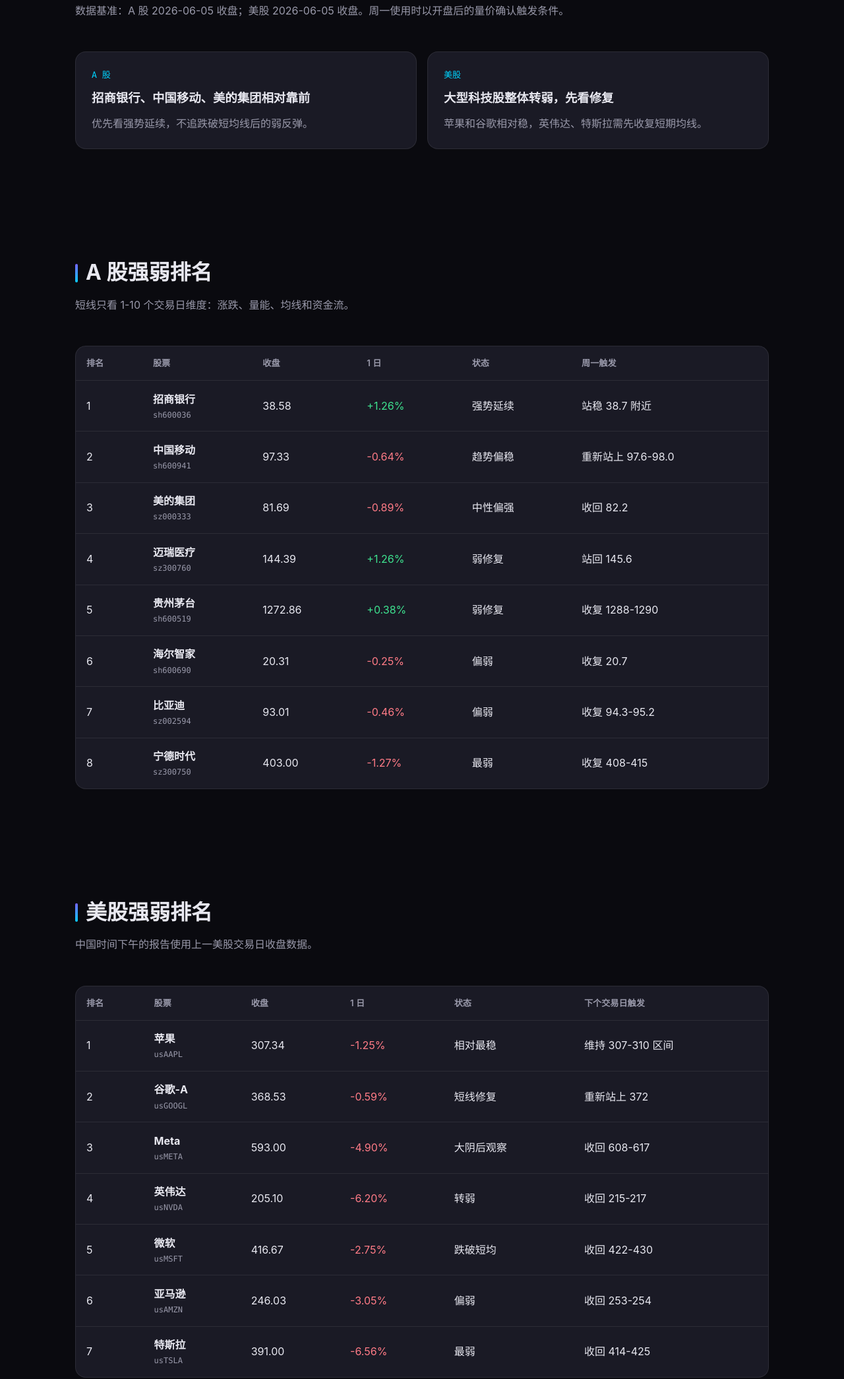
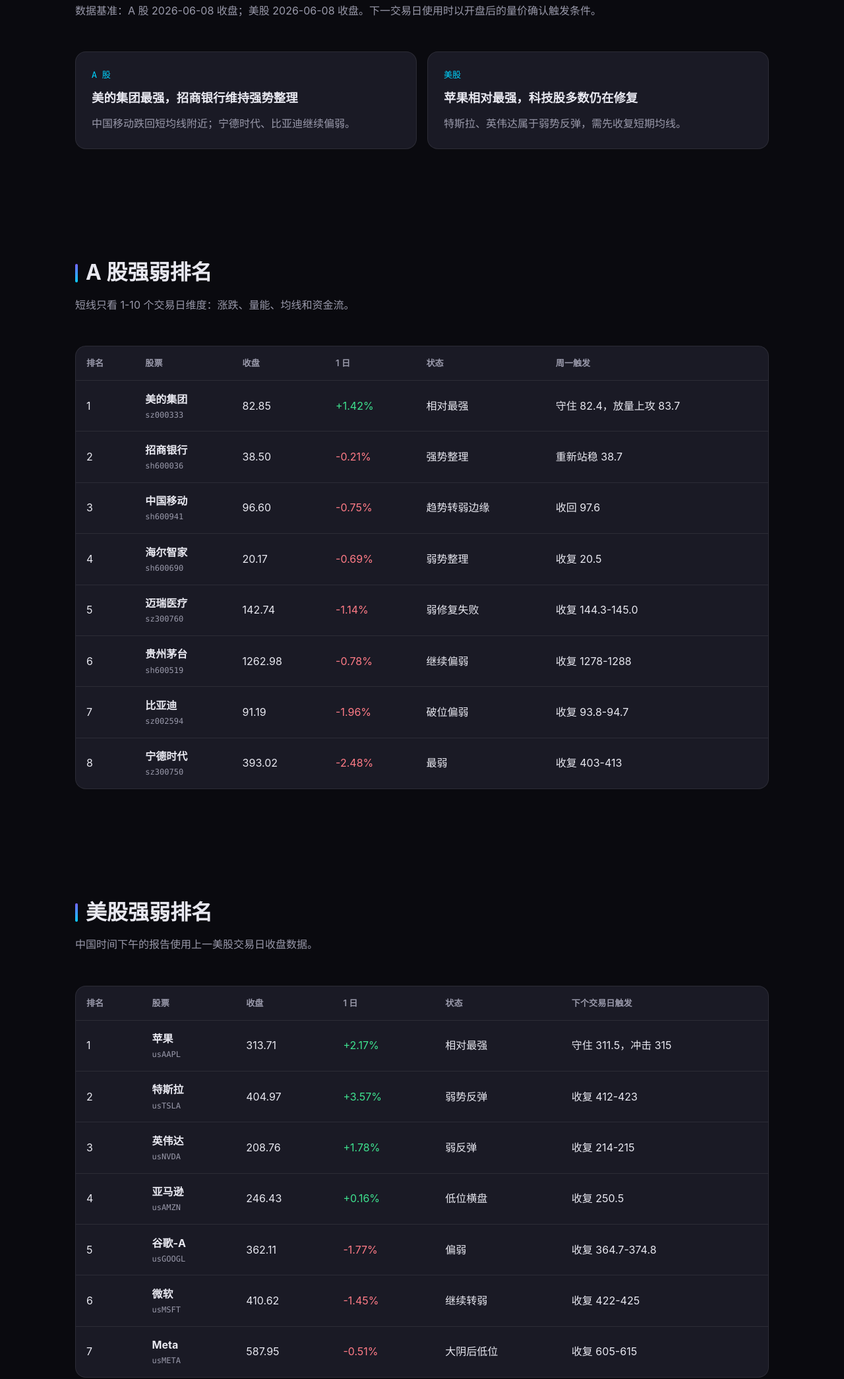
Before and after one commit to konghuari/konghuari.github.io, an Astro site: page /stocks in a window 1280 px wide. Shown: the part 491-2581 px from the top of the page at 66% size. Built offline with nearby package versions, Linux system fonts and the light colour scheme; Astro itself is replaced by a stand-in of ours.

Commit message:
Update daily market analysis data

```diff
--- a/src/pages/stocks.astro
+++ b/src/pages/stocks.astro
@@ -2,30 +2,30 @@
 import BaseLayout from '../layouts/BaseLayout.astro';
 
 const aShareRows = [
-  { rank: 1, name: '招商银行', code: 'sh600036', close: '38.58', change: '+1.26%', state: '强势延续', trigger: '站稳 38.7 附近' },
-  { rank: 2, name: '中国移动', code: 'sh600941', close: '97.33', change: '-0.64%', state: '趋势偏稳', trigger: '重新站上 97.6-98.0' },
-  { rank: 3, name: '美的集团', code: 'sz000333', close: '81.69', change: '-0.89%', state: '中性偏强', trigger: '收回 82.2' },
-  { rank: 4, name: '迈瑞医疗', code: 'sz300760', close: '144.39', change: '+1.26%', state: '弱修复', trigger: '站回 145.6' },
-  { rank: 5, name: '贵州茅台', code: 'sh600519', close: '1272.86', change: '+0.38%', state: '弱修复', trigger: '收复 1288-1290' },
-  { rank: 6, name: '海尔智家', code: 'sh600690', close: '20.31', change: '-0.25%', state: '偏弱', trigger: '收复 20.7' },
-  { rank: 7, name: '比亚迪', code: 'sz002594', close: '93.01', change: '-0.46%', state: '偏弱', trigger: '收复 94.3-95.2' },
-  { rank: 8, name: '宁德时代', code: 'sz300750', close: '403.00', change: '-1.27%', state: '最弱', trigger: '收复 408-415' },
+  { rank: 1, name: '美的集团', code: 'sz000333', close: '82.85', change: '+1.42%', state: '相对最强', trigger: '守住 82.4，放量上攻 83.7' },
+  { rank: 2, name: '招商银行', code: 'sh600036', close: '38.50', change: '-0.21%', state: '强势整理', trigger: '重新站稳 38.7' },
+  { rank: 3, name: '中国移动', code: 'sh600941', close: '96.60', change: '-0.75%', state: '趋势转弱边缘', trigger: '收回 97.6' },
+  { rank: 4, name: '海尔智家', code: 'sh600690', close: '20.17', change: '-0.69%', state: '弱势整理', trigger: '收复 20.5' },
+  { rank: 5, name: '迈瑞医疗', code: 'sz300760', close: '142.74', change: '-1.14%', state: '弱修复失败', trigger: '收复 144.3-145.0' },
+  { rank: 6, name: '贵州茅台', code: 'sh600519', close: '1262.98', change: '-0.78%', state: '继续偏弱', trigger: '收复 1278-1288' },
+  { rank: 7, name: '比亚迪', code: 'sz002594', close: '91.19', change: '-1.96%', state: '破位偏弱', trigger: '收复 93.8-94.7' },
+  { rank: 8, name: '宁德时代', code: 'sz300750', close: '393.02', change: '-2.48%', state: '最弱', trigger: '收复 403-413' },
 ];
 
 const usRows = [
-  { rank: 1, name: '苹果', code: 'usAAPL', close: '307.34', change: '-1.25%', state: '相对最稳', trigger: '维持 307-310 区间' },
-  { rank: 2, name: '谷歌-A', code: 'usGOOGL', close: '368.53', change: '-0.59%', state: '短线修复', trigger: '重新站上 372' },
-  { rank: 3, name: 'Meta', code: 'usMETA', close: '593.00', change: '-4.90%', state: '大阴后观察', trigger: '收回 608-617' },
-  { rank: 4, name: '英伟达', code: 'usNVDA', close: '205.10', change: '-6.20%', state: '转弱', trigger: '收回 215-217' },
-  { rank: 5, name: '微软', code: 'usMSFT', close: '416.67', change: '-2.75%', state: '跌破短均', trigger: '收回 422-430' },
-  { rank: 6, name: '亚马逊', code: 'usAMZN', close: '246.03', change: '-3.05%', state: '偏弱', trigger: '收回 253-254' },
-  { rank: 7, name: '特斯拉', code: 'usTSLA', close: '391.00', change: '-6.56%', state: '最弱', trigger: '收回 414-425' },
+  { rank: 1, name: '苹果', code: 'usAAPL', close: '313.71', change: '+2.17%', state: '相对最强', trigger: '守住 311.5，冲击 315' },
+  { rank: 2, name: '特斯拉', code: 'usTSLA', close: '404.97', change: '+3.57%', state: '弱势反弹', trigger: '收复 412-423' },
+  { rank: 3, name: '英伟达', code: 'usNVDA', close: '208.76', change: '+1.78%', state: '弱反弹', trigger: '收复 214-215' },
+  { rank: 4, name: '亚马逊', code: 'usAMZN', close: '246.43', change: '+0.16%', state: '低位横盘', trigger: '收复 250.5' },
+  { rank: 5, name: '谷歌-A', code: 'usGOOGL', close: '362.11', change: '-1.77%', state: '偏弱', trigger: '收复 364.7-374.8' },
+  { rank: 6, name: '微软', code: 'usMSFT', close: '410.62', change: '-1.45%', state: '继续转弱', trigger: '收复 422-425' },
+  { rank: 7, name: 'Meta', code: 'usMETA', close: '587.95', change: '-0.51%', state: '大阴后低位', trigger: '收复 605-615' },
 ];
 
 const dataCommands = [
   'westock-data kline ... --period day --limit 12',
   'westock-data technical ... --group ma,macd,rsi,kdj',
-  'westock-data asfund ... --date 2026-06-05',
+  'westock-data asfund ...',
 ];
 ---
 <BaseLayout
@@ -44,17 +44,17 @@
   <section>
     <div class="container">
       <h2 class="section-title">最新短期观察</h2>
-      <p class="section-sub">数据基准：A 股 2026-06-05 收盘；美股 2026-06-05 收盘。周一使用时以开盘后的量价确认触发条件。</p>
+      <p class="section-sub">数据基准：A 股 2026-06-08 收盘；美股 2026-06-08 收盘。下一交易日使用时以开盘后的量价确认触发条件。</p>
       <div class="market-summary">
         <article>
           <span>A 股</span>
-          <strong>招商银行、中国移动、美的集团相对靠前</strong>
-          <p>优先看强势延续，不追跌破短均线后的弱反弹。</p>
+          <strong>美的集团最强，招商银行维持强势整理</strong>
+          <p>中国移动跌回短均线附近；宁德时代、比亚迪继续偏弱。</p>
         </article>
         <article>
           <span>美股</span>
-          <strong>大型科技股整体转弱，先看修复</strong>
-          <p>苹果和谷歌相对稳，英伟达、特斯拉需先收复短期均线。</p>
+          <strong>苹果相对最强，科技股多数仍在修复</strong>
+          <p>特斯拉、英伟达属于弱势反弹，需先收复短期均线。</p>
         </article>
       </div>
     </div>
```
